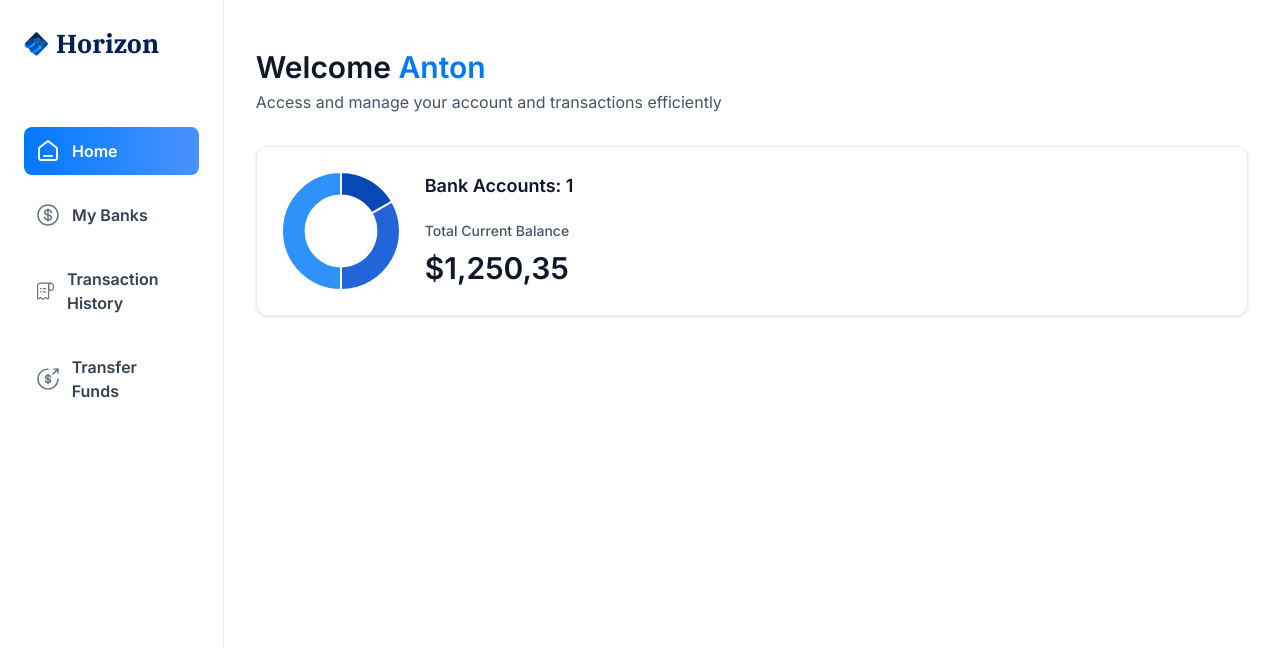
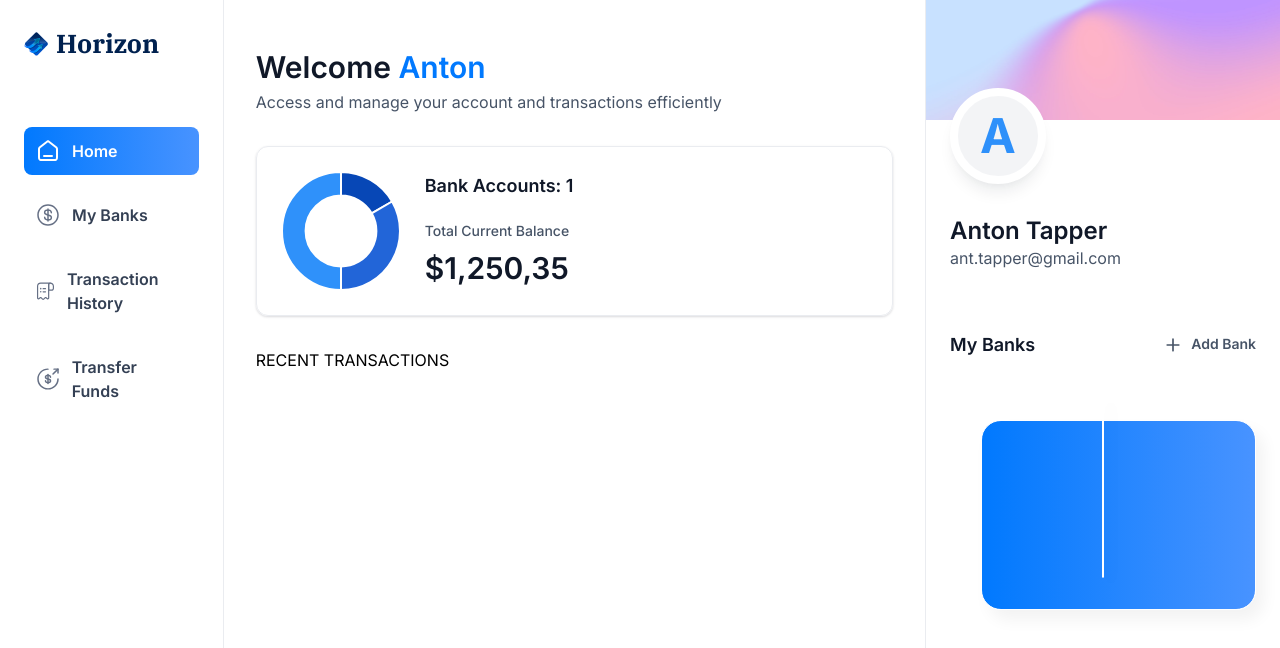
Before and after one commit to AntonTapper/banking-application, a Next.js app: page / in a window 1280 px wide. Shown: the top 648 px of the page. Built offline with nearby package versions, Linux system fonts and the light colour scheme.

Commit message:
right sidebar and bank card wip

```diff
--- a/app/(root)/page.tsx
+++ b/app/(root)/page.tsx
@@ -1,10 +1,11 @@
 import HeaderBox from '@/components/HeaderBox'
+import RightSidebar from '@/components/RightSidebar'
 import TotalBalanceBox from '@/components/TotalBalanceBox'
 import React from 'react'
 
 const Home = () => {
 
-  const loggedIn = { firstName: 'Anton' }
+  const loggedIn = { firstName: 'Anton', lastName: 'Tapper', email: 'ant.tapper@gmail.com' }
 
   return (
     <section className='home'>
@@ -23,7 +24,13 @@
                 totalCurrentBalance={1250.35}
               />
             </header>
+            RECENT TRANSACTIONS
         </div>
+        <RightSidebar
+          user={loggedIn}
+          transactions={[]}
+          banks={[{}, {}]}
+        />
     </section>
   )
 }
--- /dev/null
+++ b/components/BankCard.tsx
@@ -0,0 +1,13 @@
+import Link from 'next/link'
+import React from 'react'
+
+const BankCard = ({ account, userName, showBalance = true }: CreditCardProps) => {
+  return (
+    <div className='flex flex-col'>
+        <Link href="/" className='bank-card'>
+        </Link>
+    </div>
+  )
+}
+
+export default BankCard
--- /dev/null
+++ b/components/RightSidebar.tsx
@@ -0,0 +1,66 @@
+import Image from 'next/image'
+import Link from 'next/link'
+import React from 'react'
+import BankCard from './BankCard'
+
+const RightSidebar = ({ user, transactions, banks }: RightSidebarProps) => {
+  return (
+    <aside className='right-sidebar'>
+        <section className='flex flex-col pb-8'>
+            <div className='profile-banner'/>
+            <div className='profile'>
+                <div className='profile-img'>
+                    <span className='text-5xl font-bold text-blue-500'>{user.firstName[0]}</span>
+                </div>
+                <div className='profile-details'>
+                    <h1 className='profile-name'>
+                        {user.firstName} {user.lastName}
+                    </h1>
+                    <p className='profile-email'>{user.email}</p>
+                </div>
+            </div>
+        </section>
+
+        <section className='banks'>
+            <div className='flex w-full justify-between'>
+                <h2 className='header-2'>My Banks</h2>
+                <Link href="/" className='flex gap-2'>
+                <Image
+                    src="/icons/plus.svg"
+                    width={20}
+                    height={20}
+                    alt='plus'
+                />
+                <h2 className='text-14 font-semibold text-gray-600'>
+                    Add Bank
+                </h2>
+                </Link>
+            </div>
+            {banks?.length > 0 && (
+                <div className='relative flex flex-1 flex-col items-center justify-center gap-5'>
+                    <div className='relative z-10'>
+                        <BankCard
+                            key={banks[0].$id}
+                            account={banks[0]}
+                            userName={`${user.firstName} ${user.lastName}`}
+                            showBalance={false}
+                        />
+                    </div>
+                    {banks[1] && (
+                        <div className='absolute right-0 top-8 z-0 w-[90%]'>
+                            <BankCard
+                                key={banks[1].$id}
+                                account={banks[1]}
+                                userName={`${user.firstName} ${user.lastName}`}
+                                showBalance={false}
+                            />
+                        </div>
+                    )}
+                </div>
+            )}
+        </section>
+    </aside>
+  )
+}
+
+export default RightSidebar
```
